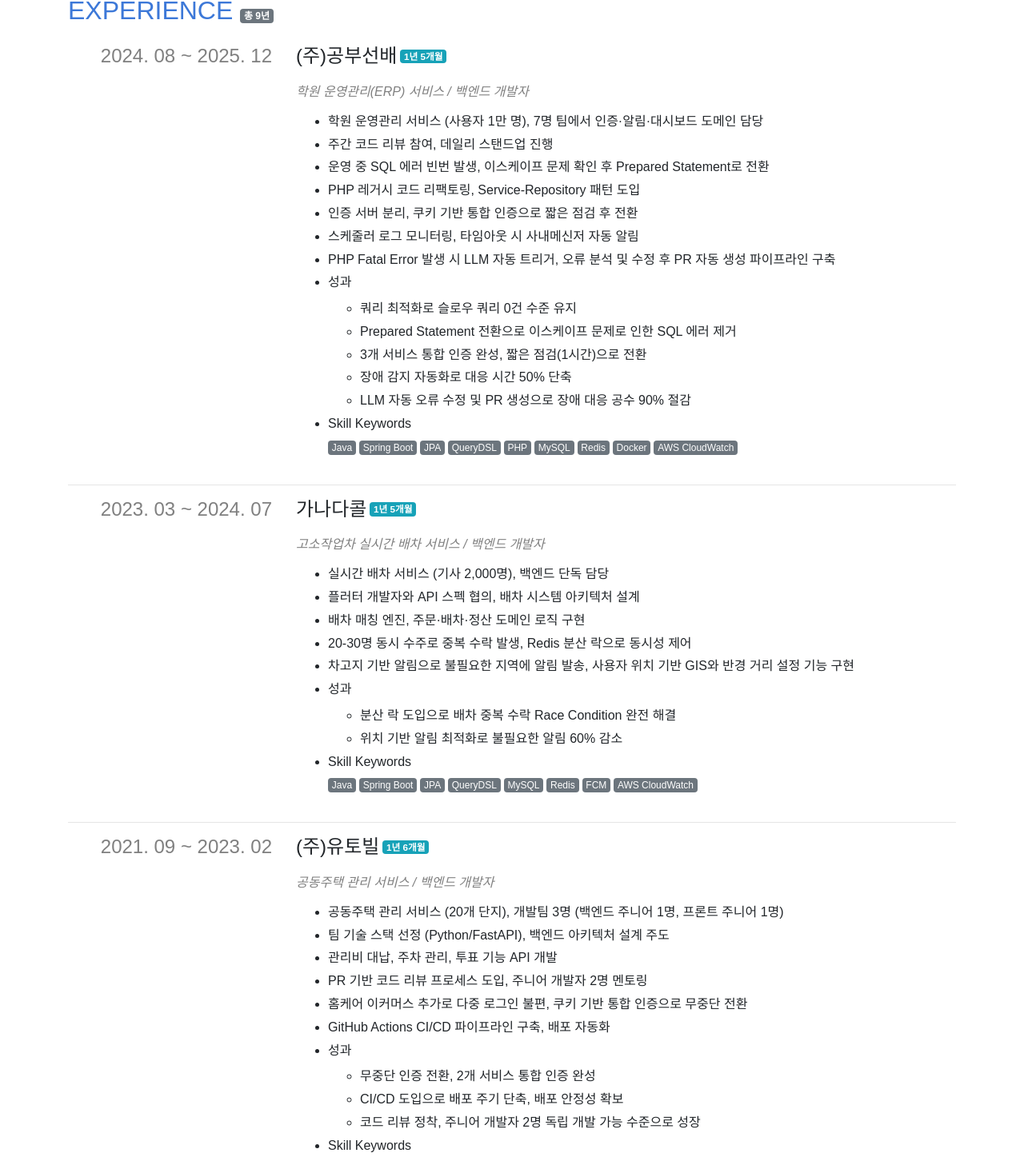
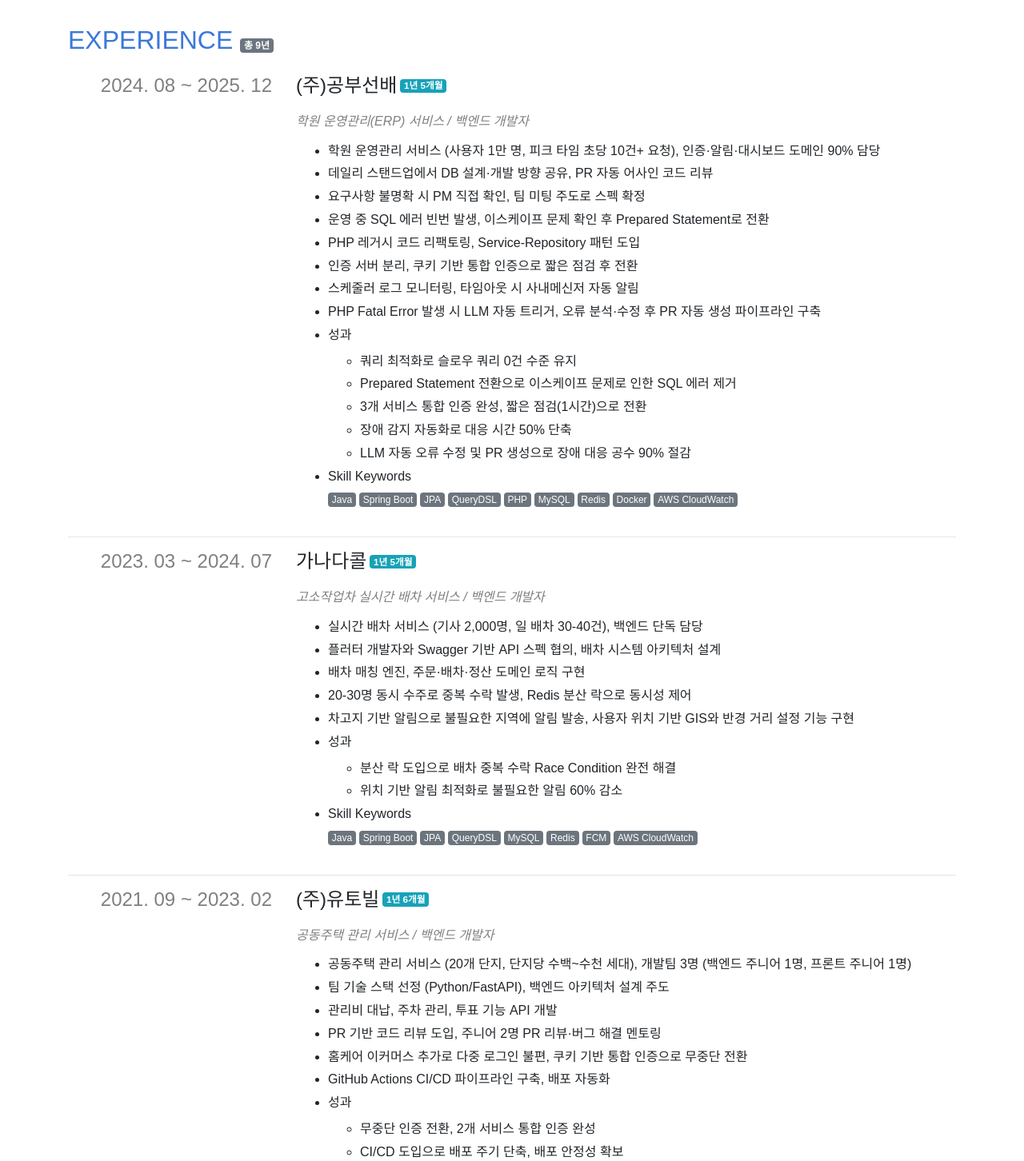
Before and after one commit to yuneast/resume, a Next.js app: page / in a window 1280 px wide. Shown: the part 1088-2540 px from the top of the page at 80% size. Built offline with nearby package versions, Linux system fonts and the light colour scheme; a web font is replaced by a local one.

Commit message:
[DOCS] 이력서 기여도, 트래픽, 협업, 블로그 정보 보강

```diff
--- a/payload/experience.ts
+++ b/payload/experience.ts
@@ -24,13 +24,14 @@
           startedAt: '2024-08',
           endedAt: '2025-12',
           descriptions: [
-            '학원 운영관리 서비스 (사용자 1만 명), 7명 팀에서 인증·알림·대시보드 도메인 담당',
-            '주간 코드 리뷰 참여, 데일리 스탠드업 진행',
+            '학원 운영관리 서비스 (사용자 1만 명, 피크 타임 초당 10건+ 요청), 인증·알림·대시보드 도메인 90% 담당',
+            '데일리 스탠드업에서 DB 설계·개발 방향 공유, PR 자동 어사인 코드 리뷰',
+            '요구사항 불명확 시 PM 직접 확인, 팀 미팅 주도로 스펙 확정',
             '운영 중 SQL 에러 빈번 발생, 이스케이프 문제 확인 후 Prepared Statement로 전환',
             'PHP 레거시 코드 리팩토링, Service-Repository 패턴 도입',
             '인증 서버 분리, 쿠키 기반 통합 인증으로 짧은 점검 후 전환',
             '스케줄러 로그 모니터링, 타임아웃 시 사내메신저 자동 알림',
-            'PHP Fatal Error 발생 시 LLM 자동 트리거, 오류 분석 및 수정 후 PR 자동 생성 파이프라인 구축'
+            'PHP Fatal Error 발생 시 LLM 자동 트리거, 오류 분석·수정 후 PR 자동 생성 파이프라인 구축',
           ],
           achievements: [
             '쿼리 최적화로 슬로우 쿼리 0건 수준 유지',
@@ -66,8 +67,8 @@
           startedAt: '2023-03',
           endedAt: '2024-07',
           descriptions: [
-            '실시간 배차 서비스 (기사 2,000명), 백엔드 단독 담당',
-            '플러터 개발자와 API 스펙 협의, 배차 시스템 아키텍처 설계',
+            '실시간 배차 서비스 (기사 2,000명, 일 배차 30-40건), 백엔드 단독 담당',
+            '플러터 개발자와 Swagger 기반 API 스펙 협의, 배차 시스템 아키텍처 설계',
             '배차 매칭 엔진, 주문·배차·정산 도메인 로직 구현',
             '20-30명 동시 수주로 중복 수락 발생, Redis 분산 락으로 동시성 제어',
             '차고지 기반 알림으로 불필요한 지역에 알림 발송, 사용자 위치 기반 GIS와 반경 거리 설정 기능 구현',
@@ -90,10 +91,10 @@
           startedAt: '2021-09',
           endedAt: '2023-02',
           descriptions: [
-            '공동주택 관리 서비스 (20개 단지), 개발팀 3명 (백엔드 주니어 1명, 프론트 주니어 1명)',
+            '공동주택 관리 서비스 (20개 단지, 단지당 수백~수천 세대), 개발팀 3명 (백엔드 주니어 1명, 프론트 주니어 1명)',
             '팀 기술 스택 선정 (Python/FastAPI), 백엔드 아키텍처 설계 주도',
             '관리비 대납, 주차 관리, 투표 기능 API 개발',
-            'PR 기반 코드 리뷰 프로세스 도입, 주니어 개발자 2명 멘토링',
+            'PR 기반 코드 리뷰 도입, 주니어 2명 PR 리뷰·버그 해결 멘토링',
             '홈케어 이커머스 추가로 다중 로그인 불편, 쿠키 기반 통합 인증으로 무중단 전환',
             'GitHub Actions CI/CD 파이프라인 구축, 배포 자동화',
           ],
--- a/payload/profile.ts
+++ b/payload/profile.ts
@@ -1,4 +1,4 @@
-import { faEnvelope, faPhone } from '@fortawesome/free-solid-svg-icons';
+import { faEnvelope, faPhone, faBlog } from '@fortawesome/free-solid-svg-icons';
 import { faGithub } from '@fortawesome/free-brands-svg-icons';
 
 import { faBell } from '@fortawesome/free-regular-svg-icons';
@@ -32,6 +32,10 @@
       link: 'https://github.com/yuneast',
       icon: faGithub,
     },
+    {
+      link: 'https://yuneast.github.io/',
+      icon: faBlog,
+    },
   ],
   notice: {
     title: '새로운 기회에 열려있습니다.',
```
